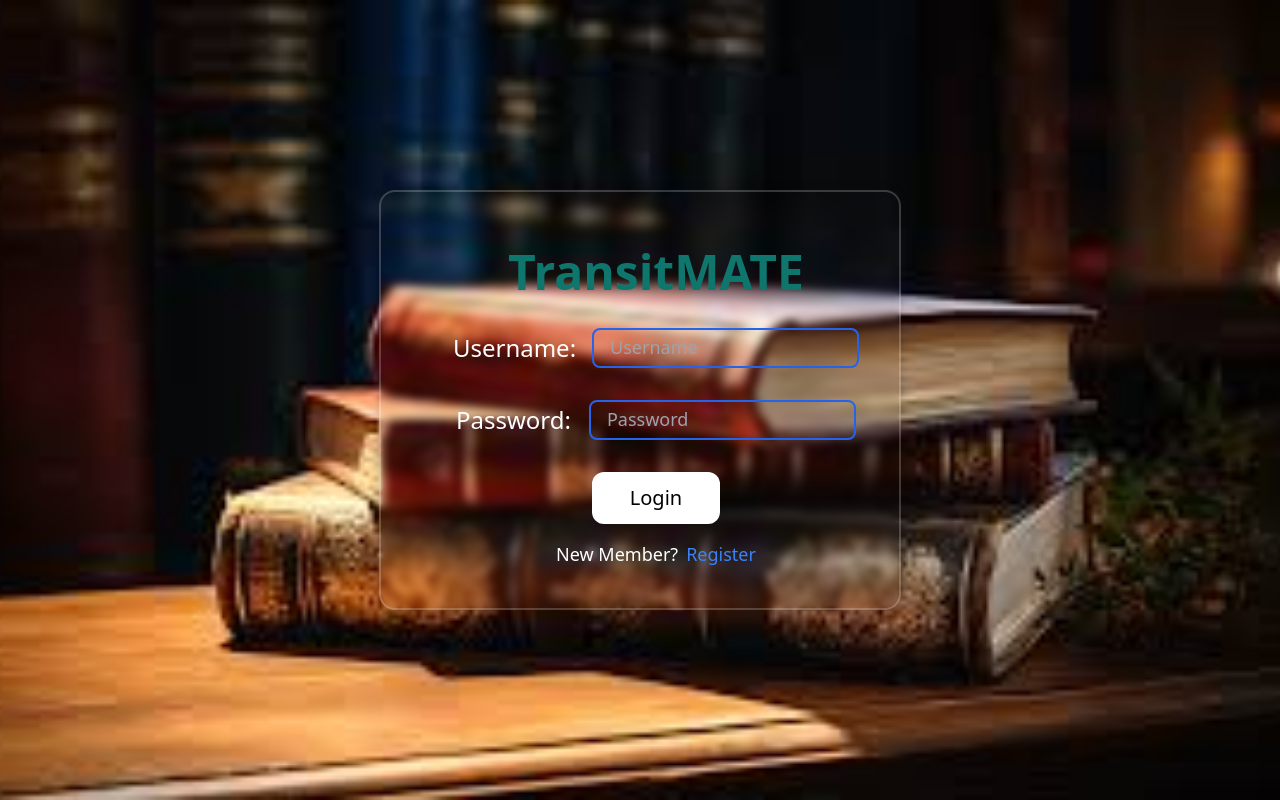
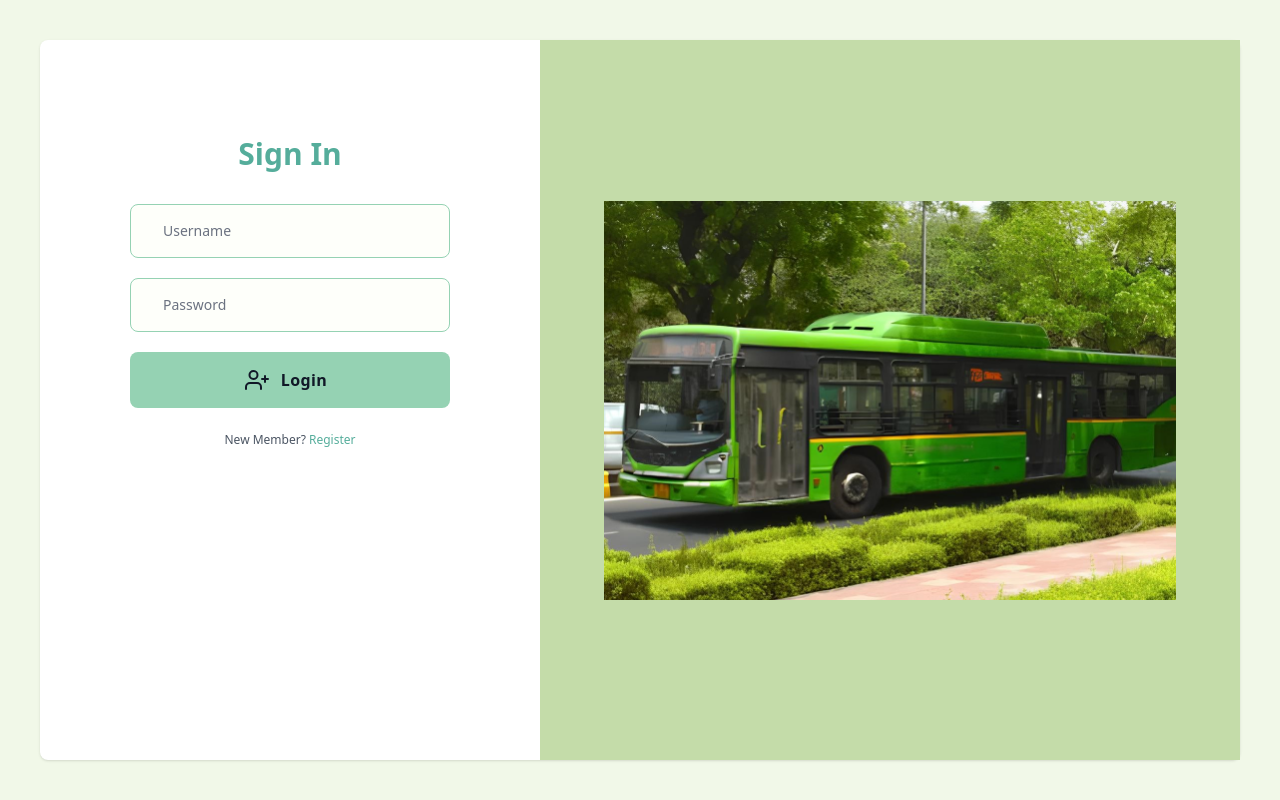
Before and after one commit to ayush-3107/Smart-India-Hackathon, a React (Vite) app in the folder Frontend/: page / in a window 1280 px wide. Built offline with nearby package versions, Linux system fonts and the light colour scheme.

Commit message:
Improved styling of login and registration page

```diff
--- a/Frontend/src/components/Login.jsx
+++ b/Frontend/src/components/Login.jsx
@@ -15,16 +15,14 @@ const LoginForm = () => {
       return;
     }
     try {
-      // console.log("Hello");
       const response = await axios.post(`${config.apiUrl}/auth/login`, {
         username,
         password,
       });
 
-      console.log('Response data:', response.data); // Log the response data for debugging
+      console.log('Response data:', response.data);
 
       const { token, role } = response.data;
-      // console.log(token);
       localStorage.setItem('token', token);
 
       if (role === 'manager') {
@@ -35,46 +33,76 @@ const LoginForm = () => {
         alert('Unknown role');
       }
     } catch (error) {
-      console.error('Login error:', error); // Log error details for debugging
+      console.error('Login error:', error);
       alert('Login failed: ' + (error.response?.data?.message || error.message));
     }
   };
 
   return (
-    <div className='w-screen h-screen flex items-center justify-center bg-[url("/Bg.jpeg")] bg-cover bg-center'>
-      <form onSubmit={handleSubmit}
-        className='w-auto h-auto text-white bg-transparent rounded-2xl flex flex-wrap flex-col items-center justify-center border-2 border-[rgba(255,255,255,0.2)]
-        backdrop-blur-sm shadow-custom p-10' >
-
-          <h1 className='text-5xl text-teal-700 my-4 font-bold'
-          >TransitMATE</h1>
-
-        <div className='w-full flex m-4 justify-center items-center gap-4'>
-          <p className='text-2xl '>Username:</p>
-          <input type="text" placeholder="Username" value={username} onChange={(e) => setUsername(e.target.value)} required
-            className=' border-2 h-10 p-4 bg-transparent border-blue-600 outline-none rounded-lg placeholder:text-lg' />
+    <div className="min-h-screen bg-[#F1F8E8] text-gray-900 flex justify-center"> {/* Updated background color */}
+      <div className="max-w-screen-xl m-0 sm:m-10 bg-white shadow sm:rounded-lg flex justify-center flex-1">
+        <div className="lg:w-1/2 xl:w-5/12 p-6 sm:p-12">
+          <div className="mt-12 flex flex-col items-center">
+            <h1 className="text-2xl xl:text-3xl font-extrabold text-[#55AD9B]">Sign In</h1> {/* Updated text color */}
+            <div className="w-full flex-1 mt-8">
+              <div className="mx-auto max-w-xs">
+                <form onSubmit={handleSubmit} className="flex flex-col">
+                  <input
+                    type="text"
+                    placeholder="Username"
+                    value={username}
+                    onChange={(e) => setUsername(e.target.value)}
+                    className="w-full px-8 py-4 rounded-lg font-medium bg-[rgb(254,255,250)] border border-[#95D2B3] placeholder-gray-500 text-sm focus:outline-none focus:border-[#55AD9B] focus:bg-white"
+                    required
+                  />
+                  <input
+                    type="password"
+                    placeholder="Password"
+                    value={password}
+                    onChange={(e) => setPassword(e.target.value)}
+                    className="w-full px-8 py-4 rounded-lg font-medium bg-[rgb(254,255,250)] border border-[#95D2B3] placeholder-gray-500 text-sm focus:outline-none focus:border-[#55AD9B] focus:bg-white mt-5"
+                    required
+                  />
+                  <button
+                    type="submit"
+                    className="mt-5 tracking-wide font-semibold bg-[#95D2B3] text-gray-900 w-full py-4 rounded-lg hover:bg-[#55AD9B] transition-all duration-300 ease-in-out flex items-center justify-center focus:shadow-outline focus:outline-none"
+                  >
+                    <svg
+                      className="w-6 h-6 -ml-2"
+                      fill="none"
+                      stroke="currentColor"
+                      strokeWidth="2"
+                      strokeLinecap="round"
+                      strokeLinejoin="round"
+                    >
+                      <path d="M16 21v-2a4 4 0 00-4-4H5a4 4 0 00-4 4v2" />
+                      <circle cx="8.5" cy="7" r="4" />
+                      <path d="M20 8v6M23 11h-6" />
+                    </svg>
+                    <span className="ml-3">Login</span>
+                  </button>
+                </form>
+                <p className="mt-6 text-xs text-gray-600 text-center">
+                  New Member?{' '}
+                  <Link to="/register" className="text-[#55AD9B] hover:underline">
+                    Register
+                  </Link>
+                </p>
+              </div>
+            </div>
+          </div>
         </div>
-
-        <div className='w-full flex m-4 justify-center items-center gap-[18px]'>
-          <p className='text-2xl' >Password:</p>
-          <input type="password" placeholder="Password" value={password} onChange={(e) => setPassword(e.target.value)} required
-            className=' border-2 h-10 p-4 bg-transparent border-blue-600 outline-none rounded-lg placeholder:text-lg' />
+        <div className="flex-1 bg-[#c4dca9] text-center hidden lg:flex ">
+          <div
+            className="m-12 xl:m-16 w-full bg-contain bg-center bg-no-repeat "
+            style={{
+              backgroundImage: 'url("/login_bg.jpg")',
+            }}
+          ></div>
         </div>
-
-        <button className="m-4 px-7 py-3 w-32 border-none outline-none rounded-xl text-black bg-white transition ease-in-out duration-500 text-xl
-            hover:shadow-[inset_0_-100px_0_0_blue] hover:bg-blue-800 hover:text-white  active:scale-90" >
-          Login
-        </button>
-
-        <p
-        className="text-white font-normal text-lg px-4">New Member?
-          <Link
-        to="/register"
-        className='text-blue-500 hover:underline ml-2'
-        >Register</Link></p>
-      </form>
+      </div>
     </div>
-  )
+  );
 };
 
 export default LoginForm;
--- a/Frontend/src/components/RegisterForm.jsx
+++ b/Frontend/src/components/RegisterForm.jsx
@@ -1,7 +1,8 @@
 import React, { useState } from 'react';
 import { useNavigate, Link } from 'react-router-dom';
 import axios from 'axios';
-import config from '../config'; // Import the config
+import config from '../config';
+
 const RegisterForm = () => {
   const [username, setUsername] = useState('');
   const [password, setPassword] = useState('');
@@ -15,7 +16,7 @@ const RegisterForm = () => {
       return;
     }
     try {
-      await axios.post(`${config.apiUrl}/auth/register`, {  // Use the variable for API path
+      await axios.post(`${config.apiUrl}/auth/register`, {
         username,
         password,
         role,
@@ -23,68 +24,82 @@ const RegisterForm = () => {
       alert('Registration successful');
       navigate('/');
     } catch (error) {
-      alert('Registration failed: ' + error.response.data.message);
+      alert('Registration failed: ' + (error.response?.data?.message || error.message));
     }
   };
 
   return (
-    <div className='w-screen h-screen flex items-center justify-center bg-[url("/Bg.jpeg")] bg-cover bg-center'>
-      <form onSubmit={handleRegister}
-        className='w-auto h-auto text-white bg-transparent rounded flex flex-col items-center justify-center border-2 border-[rgba(255,255,255,0.2)]
-     backdrop-blur-sm shadow-custom p-10'>
-
-        <h1 className='text-5xl text-teal-700 my-4 font-bold'
-        >TransitMATE</h1>
-
-
-        <div className='w-full flex m-4 justify-evenly items-center gap-4'>
-          <label className='text-2xl'
-          >Username:</label>
+    <div className="min-h-screen bg-[#F1F8E8] text-gray-900 flex justify-center"> {/* Background color */}
+      <div className="max-w-screen-xl m-0 sm:m-10 bg-white shadow sm:rounded-lg flex justify-center flex-1">
+        <div className="lg:w-1/2 xl:w-5/12 p-6 sm:p-12">
+          <div className="mt-12 flex flex-col items-center">
+            <h1 className="text-2xl xl:text-3xl font-extrabold text-[#55AD9B]">Register</h1> {/* Heading color */}
+            <div className="w-full flex-1 mt-8">
+              <div className="mx-auto max-w-xs">
+                <form onSubmit={handleRegister} className="flex flex-col">
                   <input
+                    type="text"
                     placeholder="Username"
-            type="text"
                     value={username}
                     onChange={(e) => setUsername(e.target.value)}
-            className=' border-2 h-10 p-4 bg-transparent border-blue-600 outline-none rounded-lg placeholder:text-lg ml-10'
+                    className="w-full px-8 py-4 rounded-lg font-medium bg-[rgb(254,255,250)] border border-[#95D2B3] placeholder-gray-500 text-sm focus:outline-none focus:border-[#55AD9B] focus:bg-white"
+                    required
                   />
-        </div>
-
-
-        <div className='w-full flex m-4 justify-evenly items-center gap-4'>
-          <label className='text-2xl '>New Password:</label>
                   <input
                     type="password"
+                    placeholder="Password"
                     value={password}
                     onChange={(e) => setPassword(e.target.value)}
-            className=' border-2 h-10 p-4 bg-transparent border-blue-600 outline-none rounded-lg placeholder:text-lg'
-            placeholder="Password"
+                    className="w-full px-8 py-4 rounded-lg font-medium bg-[rgb(254,255,250)] border border-[#95D2B3] placeholder-gray-500 text-sm focus:outline-none focus:border-[#55AD9B] focus:bg-white mt-5"
+                    required
                   />
-        </div>
-
-
-        <div className='w-full flex m-4 justify-evenly items-center gap-5'>
-          <label className='text-2xl '>Role:</label>
-          <select value={role} onChange={(e) => setRole(e.target.value)}
-            className='text-black w-32 h-8 px-4 text-lg outline-none rounded-md'>
+                  <select
+                    value={role}
+                    onChange={(e) => setRole(e.target.value)}
+                    className="w-full px-8 py-4 rounded-lg font-medium bg-[rgb(254,255,250)] border border-[#95D2B3] text-sm focus:outline-none focus:border-[#55AD9B] focus:bg-white mt-5"
+                    required
+                  >
                     <option value="manager">Manager</option>
                     <option value="crew">Crew</option>
                   </select>
+                  <button
+                    type="submit"
+                    className="mt-5 tracking-wide font-semibold bg-[#95D2B3] text-gray-900 w-full py-4 rounded-lg hover:bg-[#55AD9B] transition-all duration-300 ease-in-out flex items-center justify-center focus:shadow-outline focus:outline-none"
+                  >
+                    <svg
+                      className="w-6 h-6 -ml-2"
+                      fill="none"
+                      stroke="currentColor"
+                      strokeWidth="2"
+                      strokeLinecap="round"
+                      strokeLinejoin="round"
+                    >
+                      <path d="M16 21v-2a4 4 0 00-4-4H5a4 4 0 00-4 4v2" />
+                      <circle cx="8.5" cy="7" r="4" />
+                      <path d="M20 8v6M23 11h-6" />
+                    </svg>
+                    <span className="ml-3">Register</span>
+                  </button>
+                </form>
+                <p className="mt-6 text-xs text-gray-600 text-center">
+                  Already a member?{' '}
+                  <Link to="/" className="text-[#55AD9B] hover:underline">
+                    Log In
+                  </Link>
+                </p>
               </div>
-
-
-        <button type="submit"
-          className="m-4 px-7 py-3 w-32 border-none outline-none rounded-xl text-black bg-white transition ease-in-out duration-500 text-xl
-            hover:shadow-[inset_0_-100px_0_0_blue] hover:bg-blue-800 hover:text-white  active:scale-90"
-        >Register</button>
-
-        <p
-          className="text-white font-normal text-lg px-4">Already A Member
-          <Link
-            to="/"
-            className='text-blue-500 hover:underline ml-2'
-          >Log In</Link>
-          </p>
-      </form>
+            </div>
+          </div>
+        </div>
+        <div className="flex-1 bg-[#c4dca9] text-center hidden lg:flex">
+          <div
+            className="m-12 xl:m-16 w-full bg-contain bg-center bg-no-repeat"
+            style={{
+              backgroundImage: 'url("/login_bg.jpg")', // Path to your image
+            }}
+          ></div>
+        </div>
+      </div>
     </div>
   );
 };
```
Also changed, not shown: Frontend/public/login_bg.jpg (added). Lines whose indentation alone changed are shown as unchanged.
